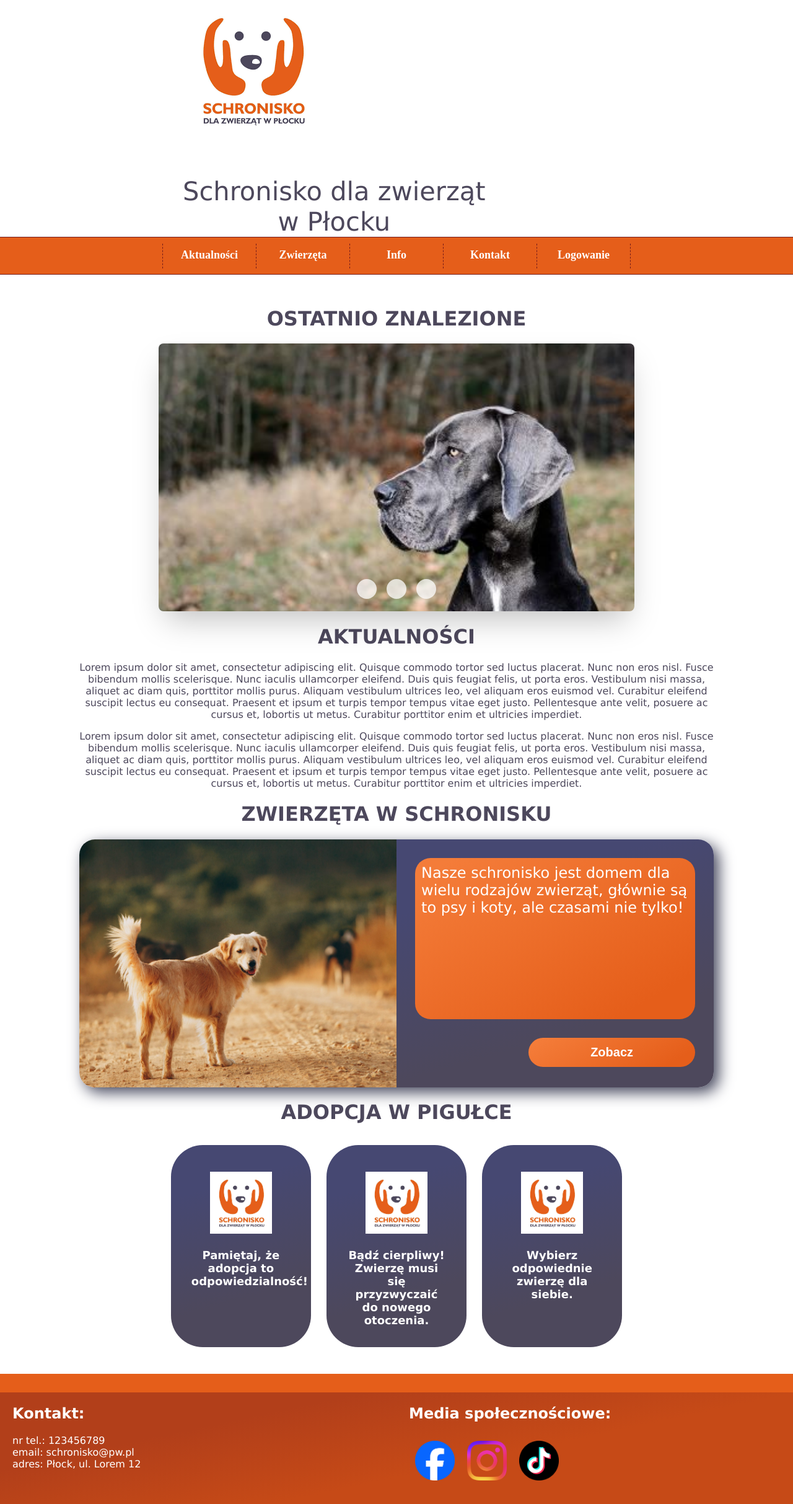
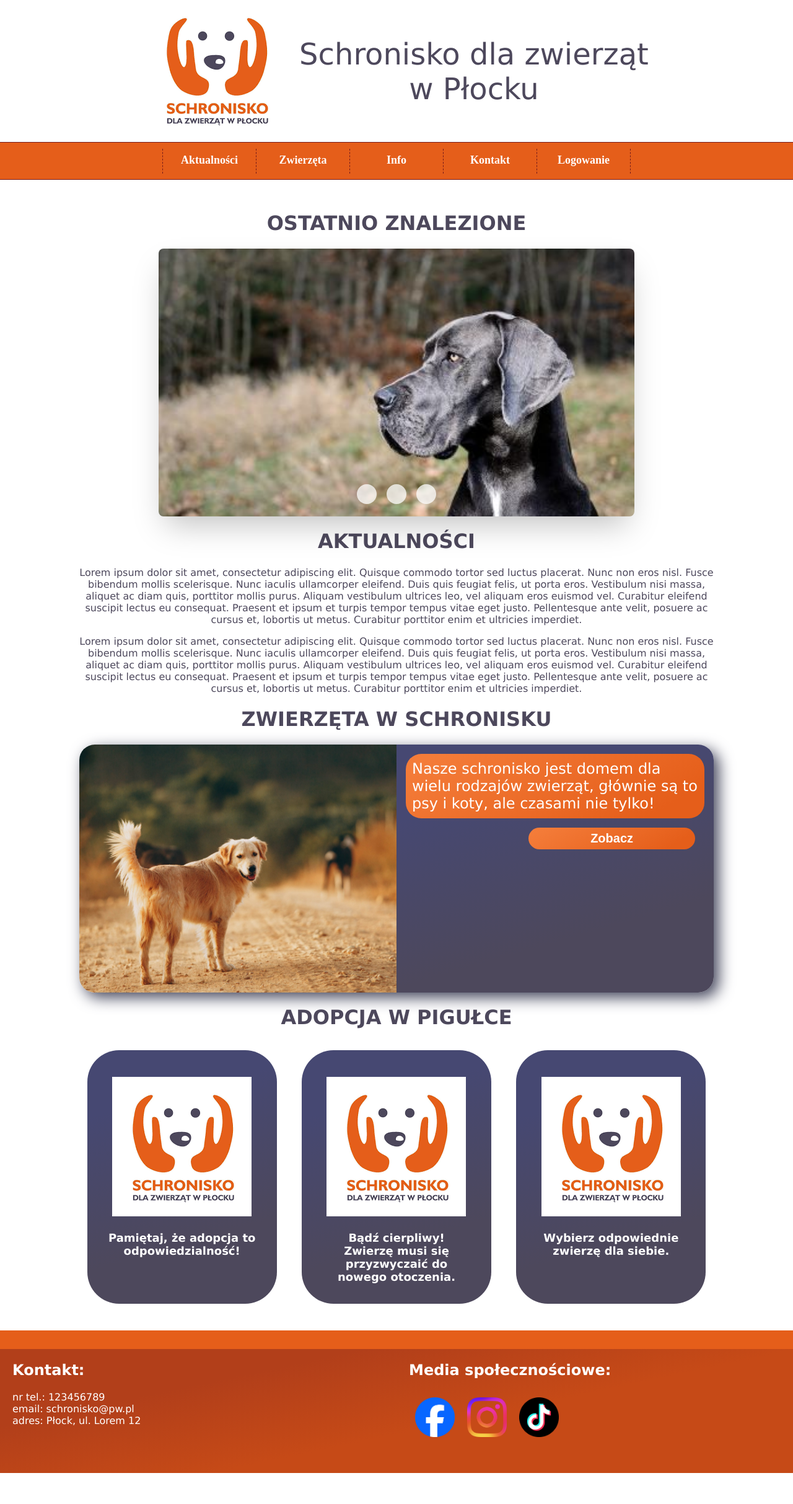
Before and after one commit to XCezor/Schronisko, a Flask app: page / in a window 1280 px wide. Shown: the top 2426 px of the page at 62% size. After the commit the page ends 2376 px from the top, so only its background shows below. Run offline with Flask 3, Linux system fonts and the light colour scheme; some libraries are stand-ins or nearby versions.

Commit message:
Update responsywnosci strony glownej

```diff
--- a/static/css/home.css
+++ b/static/css/home.css
@@ -4,7 +4,9 @@
     text-align: center;
 }
 
-/*  Pokaz slajdow */
+/*========================================= */
+/*========== Ostatnio znalezione ========== */
+/*========================================= */
 
 .slider
 {
@@ -64,11 +66,18 @@
     opacity: 1;
 }
 
+/*================================= */
+/*========== Aktualnosci ========== */
+/*================================= */
+
 #news
 {
     min-height: 10vw;
     text-align: center;
 }
+/*============================================ */
+/*========== Zwierzeta w schronisku ========== */
+/*============================================ */
 
 #animals-in-schelter
 {
@@ -79,7 +88,9 @@
 .img-desc-button-box
 {
     width: 100%;
-    height: 400px;
+    min-height: 400px;
+    height: auto;
+    display: flex;
     border-radius: 25px;
     -webkit-box-shadow: 8px 8px 24px 0px rgba(66, 68, 90, 1);
     -moz-box-shadow: 8px 8px 24px 0px rgba(66, 68, 90, 1);
@@ -88,9 +99,8 @@
 
 .img-desc-button-box_img
 {
-    width: 50%;
-    height: 100%;
-    float: left;
+    min-height: 400px;
+    flex: 1;
     background-image: url('/static/images/pies3.jpg');
     background-size: cover;
     background-position: center;
@@ -102,8 +112,8 @@
 .img-desc-button-box_desc-button
 {
     width: 50%;
-    height: 100%;
-    float: left;
+    height: auto;
+    flex: 1;
     background-color: rgba(70, 72, 114, 1);
     background-image: linear-gradient(164deg, rgba(70, 72, 114, 1) 22%, rgba(77, 72, 92, 1) 72%);
     border-top-right-radius: 25px;
@@ -112,11 +122,13 @@
 
 .img-desc-button-box_desc
 {
-    height: 60%;
+    height: fit-content;
+    width: fit-content;
     float: left;
-    margin: 30px;
+    margin: 15px;
     padding: 10px;
     text-align: left;
+    font-size: clamp(1rem, 2.5vw, 2rem);
     border-radius: 25px;
     font-size: x-large;
     background-color: rgba(244, 124, 57, 1);
@@ -127,10 +139,12 @@
 .img-desc-button-box_button
 {
     width: calc(55% - 1vw);
-    height: calc(15% - 1vw);
+    height: calc(12% - 1vw);
+    max-height: calc(12% - 1vw);
     float: right;
     margin: 30px;
-    margin-top: 0;
+    margin-top: auto;
+    align-self: flex-end;
 }
 
 .img-desc-button-box_button input
@@ -153,28 +167,32 @@
     color: #e55e1a;
 }
 
+/*======================================= */
+/*========== Adopcja w pigulce ========== */
+/*======================================= */
+
 #adoption-in-a-nutshell
 {
     min-height: 10vw;
     text-align: center;
 }
 
-.info-blocks-module
-{
-    display: flex;
-    justify-content: center;
-}
-
 .info-block
 {
-    width: 200px;
-    height: 300px;
     margin: 1vw;
     padding: 1vw;
     background-color: rgba(70, 72, 114, 1);
     background-image: linear-gradient(164deg, rgba(70, 72, 114, 1) 22%, rgba(77, 72, 92, 1) 72%);
     border-radius: 4vw;
     color: white;
+}
+
+.info-blocks-module
+{
+    display: grid;
+    grid-template-columns: repeat(auto-fit, minmax(300px, 1fr));
+    gap: 15px;
+    justify-content: center;
 }
 
 .info-block-img
@@ -184,8 +202,8 @@
 
 .info-block-img img
 {
-    width: 100px;
-    height: 100px;
+    width: 0.5fr;
+    height: 0.5fr;
 }
 
 .info-block-text
@@ -196,7 +214,6 @@
     text-align: center;
     color: white;
 }
-
 /* orange: #e55e1a */
 /* grey: #4d485c */
 /* white:  #ffffff */
--- a/static/css/main.css
+++ b/static/css/main.css
@@ -23,23 +23,28 @@ body
 
 #logo
 {
-    width: 690px;
+    width: 80%;
     margin-left: auto;
     margin-right: auto;
+    display: flex;
+    align-items: center;
+    justify-content: center;
+    gap: 10px;
+    flex-wrap: wrap;
+    text-align: center;
 }
 
 .logo-image
 {
-    float: left;
+    width: 250px;
+    height: auto;
 }
 
 .logo-name
 {
-    font-size: calc(1rem + 2vw);
     /* font-size: 40px; */
     text-align: center;
-    float: left;
-    margin-top: 8%;
+    font-size: clamp(1.8rem, 5vw, 3rem);
 }
 
 #nav
--- a/test_base.html
+++ b/test_base.html
@@ -53,7 +53,6 @@
         <div id="content">
             <div class="last-found">
                 <h1>OSTATNIO ZNALEZIONE</h1>
-                <p>
                 <div class = "slider-wrapper">
                     <div class="slider">
                         <img id="slajd1" src="static/images/pies1.jpg"/>
@@ -67,7 +66,6 @@
                         <a href="#slajd3"></a>
                     </div>
                 </div>
-                </p>
             </div>
             <div class="news">
                 <h1>AKTUALNOŚCI</h1>
```
Lines whose indentation alone changed are shown as unchanged.
